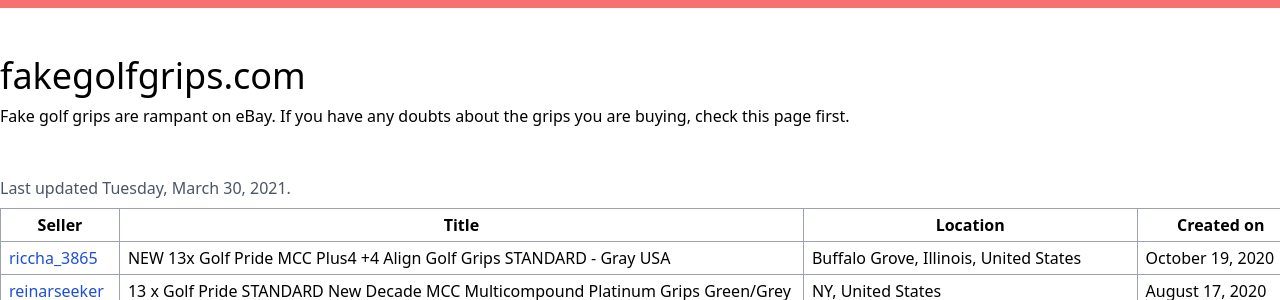
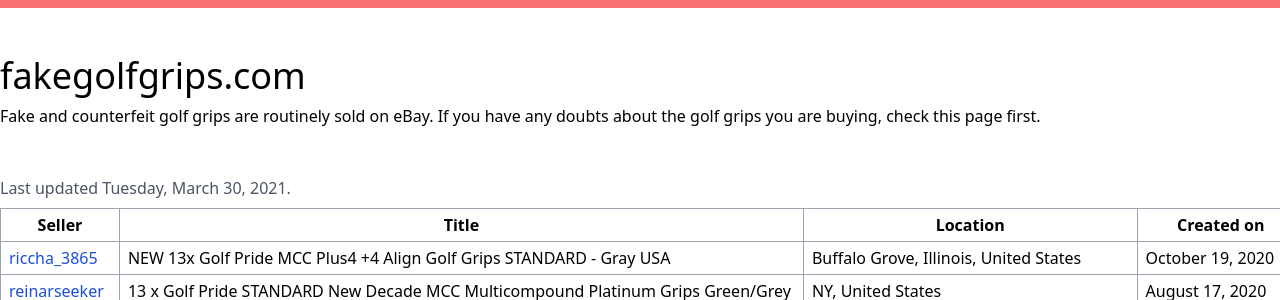
Before and after one commit to djhopper01/fakegolfgrips, a Jekyll site: the page built from docs/index.html, in a window 1280 px wide. Shown: the top 300 px of the page. Built offline with Jekyll 4.4.1, drawn with Linux system fonts in a browser that asks for light colours; comment, search, counter and statistics services are not loaded.

Commit message:
Updates page title

```diff
--- a/docs/_layouts/default.html
+++ b/docs/_layouts/default.html
@@ -3,8 +3,8 @@
 
 <head>
   <link rel="stylesheet" href="{{ site.data.manifest['docs.css'] }}">
-  <title>fakegolfgrips.com - a listing of fake Golf Pride grips selling on eBay</title>
-  <meta name="description" content="Fake golf grips are constantly being sold on eBay to unsuspecting buyers. Use this page to check if your seller has been suspected of selling fake Golf Pride grips on eBay. We collect data on eBay sellers suspected of selling fake grips.">
+  <title>fakegolfgrips.com - fake and counterfeit Golf Pride grips for sale on eBay</title>
+  <meta name="description" content="Fake and counterfeit golf grips are routinely being sold on eBay to unsuspecting golfers like you. Use this page to check if your seller has been suspected of selling fake Golf Pride grips on eBay. We look on buyer feedback on eBay sellers suspected of selling fake or counterfeit grips.">
   <!-- Global site tag (gtag.js) - Google Analytics -->
   <script async src="https://www.googletagmanager.com/gtag/js?id=G-Z8WDTW2H70"></script>
   <script>
@@ -23,8 +23,8 @@
         fakegolfgrips.com
       </h1>
       <h2>
-        Fake golf grips are rampant on eBay.
-        If you have any doubts about the grips you are buying,
+        Fake and counterfeit golf grips are routinely sold on eBay.
+        If you have any doubts about the golf grips you are buying,
         check this page first.
       </h2>
     </div>
```
